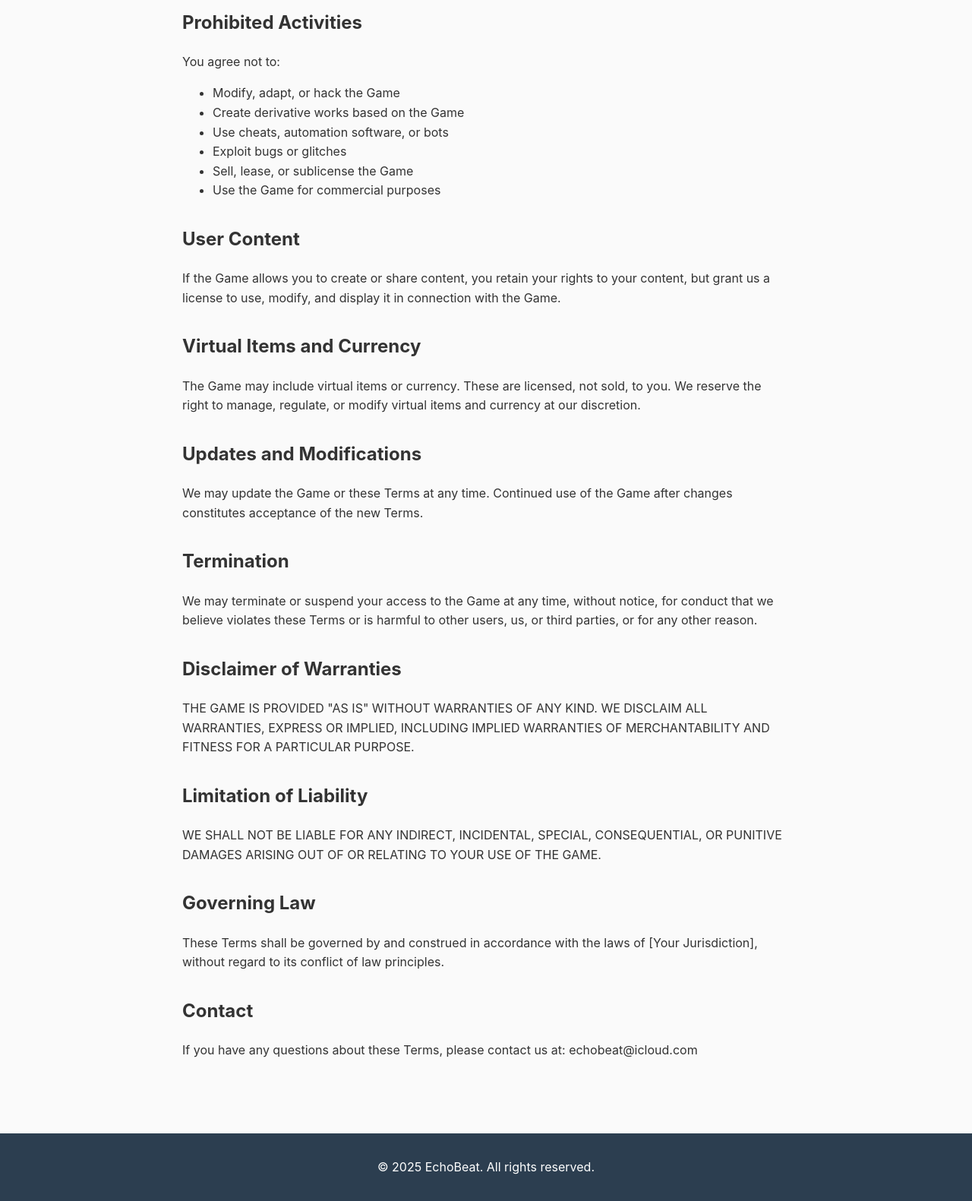
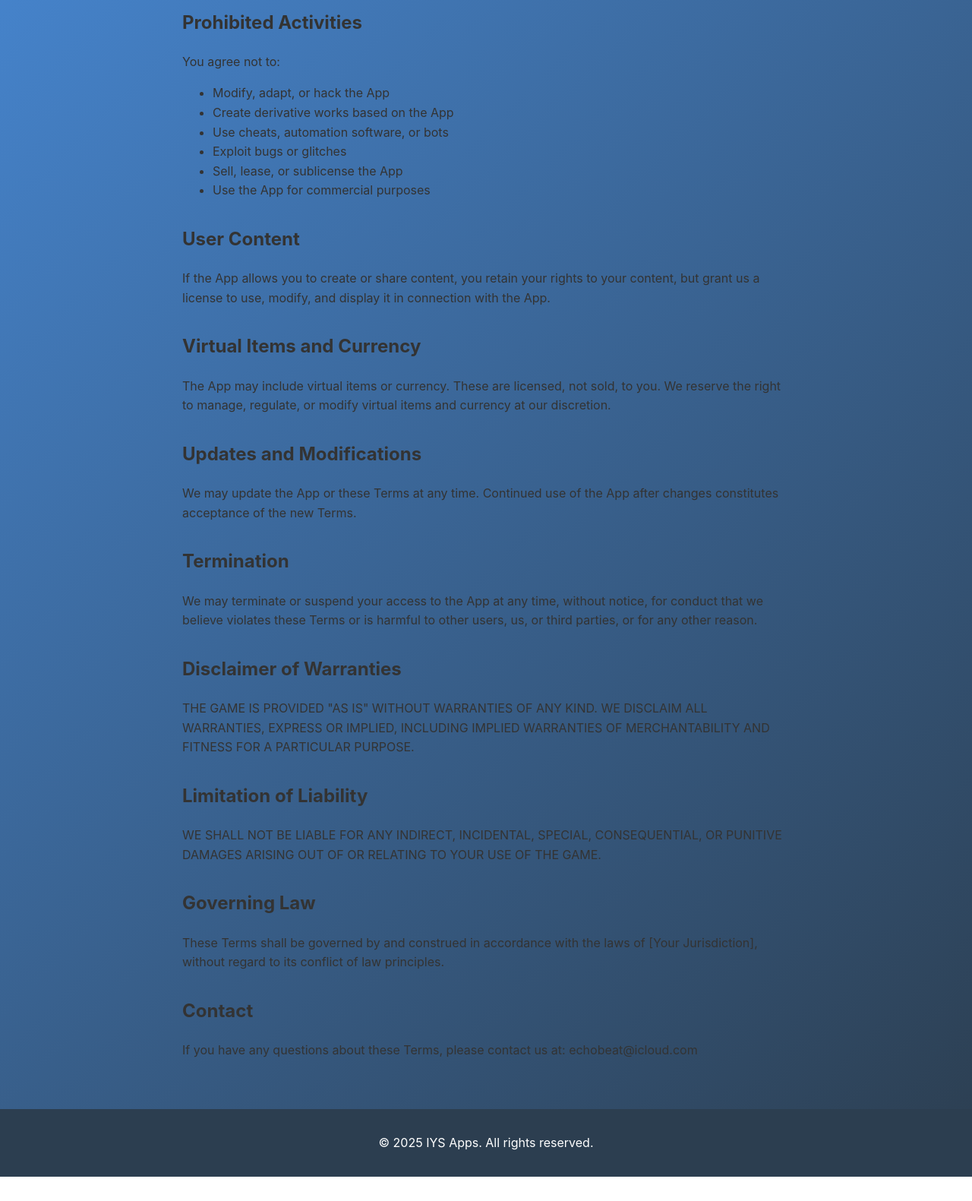
Before and after one commit to idansch/idansch.github.io, a plain HTML site: page terms.html in a window 1280 px wide. Shown: the part 556-2137 px from the top of the page at 76% size. After the commit the page ends 2105 px from the top, so only its background shows below. Drawn offline with Linux system fonts and the light colour scheme.

Commit message:
Refine branding and styles

```diff
--- a/header.html
+++ b/header.html
@@ -1,6 +1,6 @@
 <nav class="navbar">
     <div class="logo">
-        <a href="index.html">EchoBeats App Studio</a>
+        <a href="index.html">IYS Apps</a>
     </div>
     <ul class="nav-links">
         <li><a href="index.html">Home</a></li>
--- a/styles.css
+++ b/styles.css
@@ -10,7 +10,10 @@ body {
     margin: 0;
     font-family: 'Inter', -apple-system, BlinkMacSystemFont, 'Segoe UI', Roboto, 'Helvetica Neue', Arial, sans-serif;
     color: #333;
-    background-color: #fafafa;
+    min-height: 100vh;
+    display: flex;
+    flex-direction: column;
+    background: linear-gradient(135deg, var(--primary-color), var(--secondary-color));
 }
 
 .container {
@@ -90,7 +93,7 @@ body {
     flex-direction: column;
     justify-content: center;
     align-items: center;
-    height: 70vh;
+    min-height: 100vh;
     background: linear-gradient(135deg, var(--primary-color), var(--secondary-color));
     color: #fff;
     text-align: center;
@@ -155,6 +158,7 @@ body {
     padding: 1rem;
     background-color: var(--secondary-color);
     color: #fff;
+    margin-top: auto;
 }
 
 /* Support Button */
--- a/terms.html
+++ b/terms.html
@@ -3,7 +3,7 @@
 <head>
     <meta charset="UTF-8">
     <meta name="viewport" content="width=device-width, initial-scale=1.0">
-    <title>Terms of Service - EchoBeat</title>
+    <title>Terms of Service - IYS Apps</title>
     <link rel="stylesheet" href="styles.css">
     <style>
         :root {
@@ -14,8 +14,11 @@
         body {
             font-family: -apple-system, BlinkMacSystemFont, 'Segoe UI', Roboto, Oxygen, Ubuntu, sans-serif;
             margin: 0;
-            padding: 0;
             line-height: 1.6;
+            min-height: 100vh;
+            display: flex;
+            flex-direction: column;
+            background: linear-gradient(135deg, var(--primary-color), var(--secondary-color));
         }
 
         .header {
@@ -59,7 +62,7 @@
             color: white;
             text-align: center;
             padding: 1rem;
-            margin-top: 2rem;
+            margin-top: auto;
         }
     </style>
 </head>
@@ -74,45 +77,45 @@
     <main class="main-content">
         <div class="terms-section">
             <h2>Acceptance of Terms</h2>
-            <p>By downloading, installing, or using EchoBeat ("the Game"), you agree to be bound by these Terms of Service. If you do not agree to these terms, please do not use the Game.</p>
+            <p>By downloading, installing, or using any IYS Apps product ("the App"), you agree to be bound by these Terms of Service. If you do not agree to these terms, please do not use the App.</p>
         </div>
 
         <div class="terms-section">
             <h2>License</h2>
-            <p>We grant you a limited, non-exclusive, non-transferable, revocable license to use the Game for personal, non-commercial purposes. This license is conditioned on your compliance with these Terms.</p>
+            <p>We grant you a limited, non-exclusive, non-transferable, revocable license to use the App for personal, non-commercial purposes. This license is conditioned on your compliance with these Terms.</p>
         </div>
 
         <div class="terms-section">
             <h2>Prohibited Activities</h2>
             <p>You agree not to:</p>
             <ul>
-                <li>Modify, adapt, or hack the Game</li>
-                <li>Create derivative works based on the Game</li>
+                <li>Modify, adapt, or hack the App</li>
+                <li>Create derivative works based on the App</li>
                 <li>Use cheats, automation software, or bots</li>
                 <li>Exploit bugs or glitches</li>
-                <li>Sell, lease, or sublicense the Game</li>
-                <li>Use the Game for commercial purposes</li>
+                <li>Sell, lease, or sublicense the App</li>
+                <li>Use the App for commercial purposes</li>
             </ul>
         </div>
 
         <div class="terms-section">
             <h2>User Content</h2>
-            <p>If the Game allows you to create or share content, you retain your rights to your content, but grant us a license to use, modify, and display it in connection with the Game.</p>
+            <p>If the App allows you to create or share content, you retain your rights to your content, but grant us a license to use, modify, and display it in connection with the App.</p>
         </div>
 
         <div class="terms-section">
             <h2>Virtual Items and Currency</h2>
-            <p>The Game may include virtual items or currency. These are licensed, not sold, to you. We reserve the right to manage, regulate, or modify virtual items and currency at our discretion.</p>
+            <p>The App may include virtual items or currency. These are licensed, not sold, to you. We reserve the right to manage, regulate, or modify virtual items and currency at our discretion.</p>
         </div>
 
         <div class="terms-section">
             <h2>Updates and Modifications</h2>
-            <p>We may update the Game or these Terms at any time. Continued use of the Game after changes constitutes acceptance of the new Terms.</p>
+            <p>We may update the App or these Terms at any time. Continued use of the App after changes constitutes acceptance of the new Terms.</p>
         </div>
 
         <div class="terms-section">
             <h2>Termination</h2>
-            <p>We may terminate or suspend your access to the Game at any time, without notice, for conduct that we believe violates these Terms or is harmful to other users, us, or third parties, or for any other reason.</p>
+            <p>We may terminate or suspend your access to the App at any time, without notice, for conduct that we believe violates these Terms or is harmful to other users, us, or third parties, or for any other reason.</p>
         </div>
 
         <div class="terms-section">
@@ -137,7 +140,7 @@
     </main>
 
     <footer class="footer">
-        <p>&copy; 2025 EchoBeat. All rights reserved.</p>
+        <p>&copy; 2025 IYS Apps. All rights reserved.</p>
     </footer>
 
     <script>
```
Also changed, not shown: about.html (+3 -3 lines), bacchus.html (+3 -3 lines), echo.html (+3 -3 lines), index.html (+4 -4 lines), privacy.html (+8 -5 lines).
